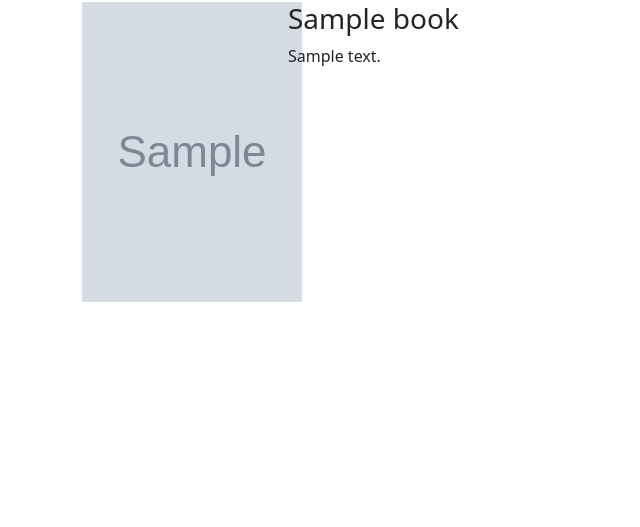
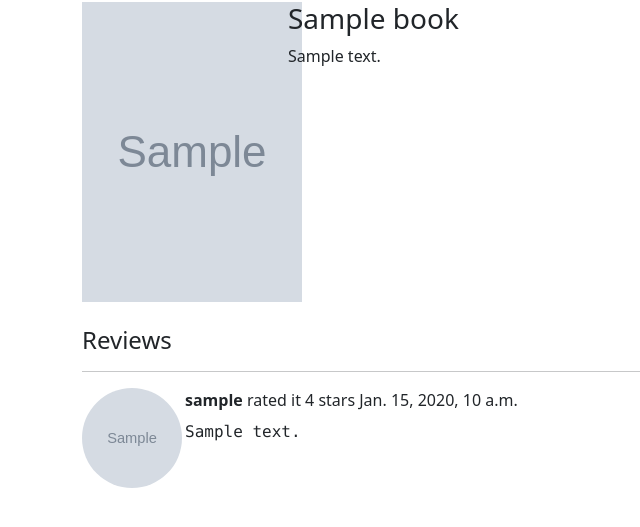
Before and after one commit to Orif-92/goodreads_clone, a Django app: template books/templates/books/detail.html in a window 1280 px wide. Shown: the part 62-589 px from the top of the page, without its empty margins (0-640 px from the left). Run offline with Django 4.2, Linux system fonts and the light colour scheme; the template is opened without the code that fills it: most values are stand-ins (such as "Sample title", 1, 10 or a date in 2020); grey boxes marked "Sample" are stand-in pictures.

Commit message:
Book comments list

```diff
--- a/books/models.py
+++ b/books/models.py
@@ -1,5 +1,7 @@
 from django.core.validators import MinValueValidator, MaxValueValidator
 from django.db import models
+from django.utils import timezone
+
 from users.models import CustomUser
 
 
@@ -38,6 +40,7 @@ class BookReview(models.Model):
     stars_given = models.IntegerField(
         validators=[MinValueValidator(1), MaxValueValidator(5)]
     )
+    created_at = models.DateTimeField(default=timezone.now)
 
     def __str__(self):
         return f"{self.stars_given} stars for {self.book.title} by {self.user.username}"
--- a/books/templates/books/detail.html
+++ b/books/templates/books/detail.html
@@ -3,7 +3,7 @@
 {% block title %}Book Detail Page{% endblock %}
 
 {% block content %}
-    <div class="row">
+    <div class="row mb-4">
         <div class="col-2">
             <img class="cover-pic" alt="cover image" src="{{ book.cover_picture.url }}">
         </div>
@@ -17,4 +17,20 @@
         </div>
     </div>
 
+    <h4>Reviews</h4> <hr>
+
+    {% for review in book.bookreview_set.all %}
+        <div class="row mb-3">
+            <div class="col-1 me-2">
+                <img class="small-profile-pic" src="{{ review.user.profile_picture.url }}">
+            </div>
+            <div class="col-7">
+                <b>{{ review.user.username }}</b> rated it {{ review.stars_given }} stars  <span class="fw-lighter">{{ review.created_at }}</span>
+                <p class="mt-2 font-monospace">{{ review.comment }}</p>
+
+            </div>
+        </div>
+
+    {% endfor %}
+
 {% endblock %}
--- a/static/css/main.css
+++ b/static/css/main.css
@@ -1,8 +1,15 @@
 .profile-pic {
-    width: 150px;
-    height: 150px;
-    border-radius: 10px
+    width: 200px;
+    height: 200px;
+    border-radius: 50%;
 }
+
+.small-profile-pic {
+    width: 100px;
+    height: 100px;
+    border-radius: 50%;
+}
+
 .cover-pic {
     width: 220px;
     height: 300px;
```
Also changed, not shown: books/migrations/0004_bookreview_created_at.py (added).
